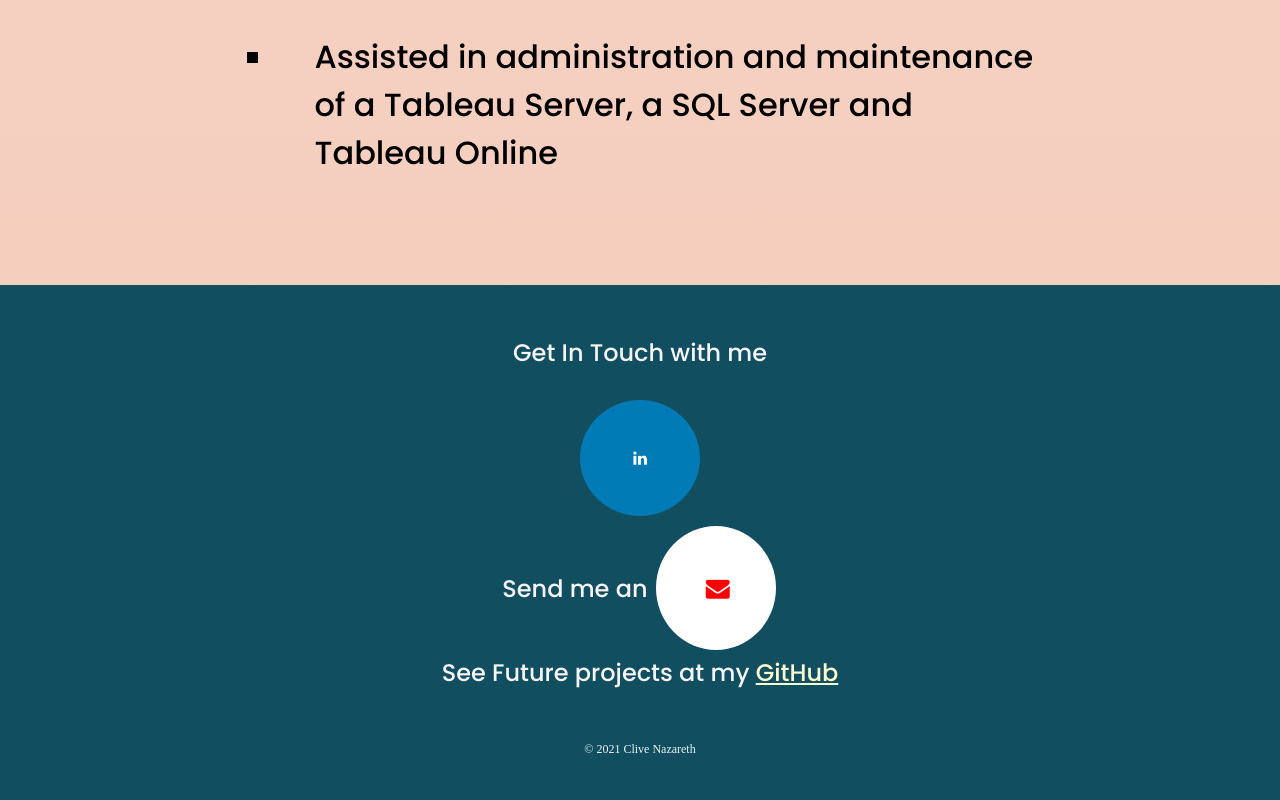
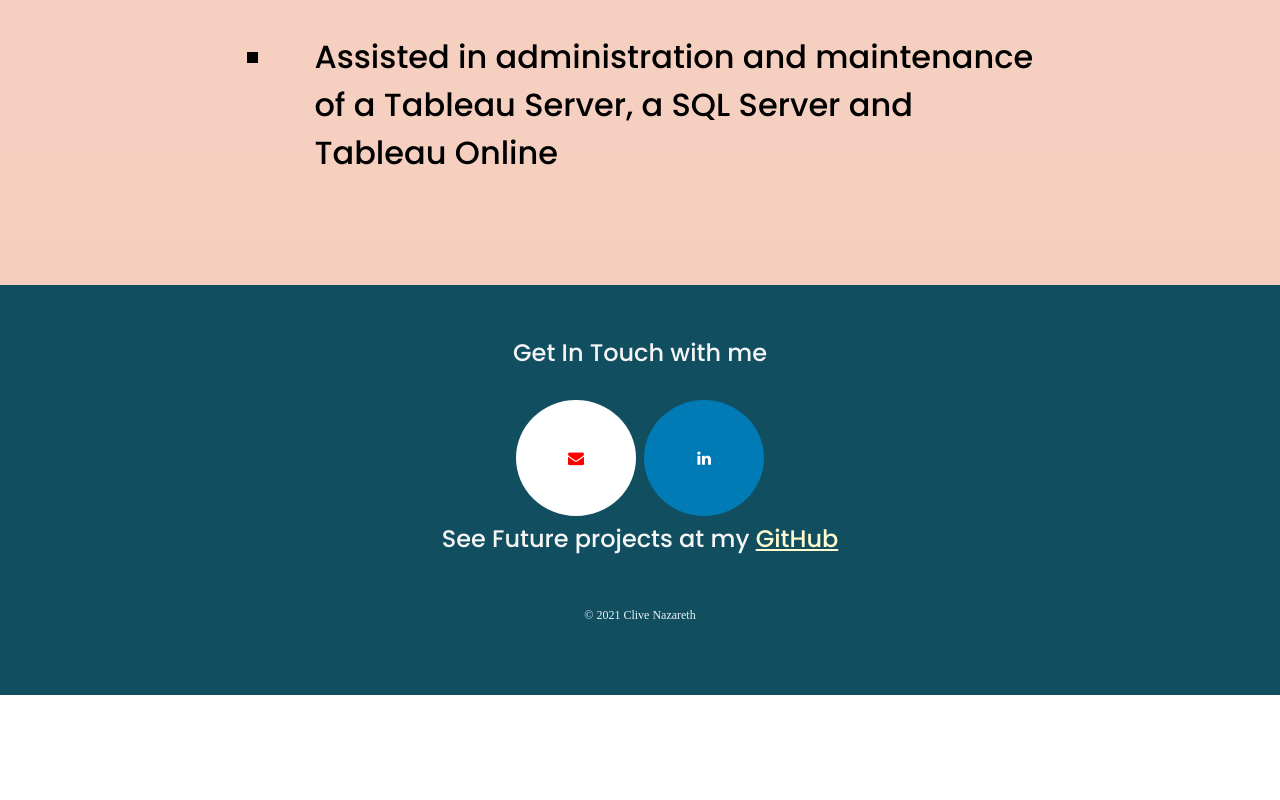
Before and after one commit to CliveLionelNazareth/cv, a plain HTML site: page index.html in a window 1280 px wide. Shown: the part 6348-7148 px from the top of the page. After the commit the page ends 7043 px from the top, so only its background shows below. Drawn offline with Linux system fonts and the light colour scheme.

Commit message:
Changed icons at the bottom to match the top

```diff
--- a/index.html
+++ b/index.html
@@ -135,8 +135,8 @@ Used https://www.fontpair.co/pairing/poppins-pt-serif as the font for this site
     <div class="bottom-container">
       <div class="contact-me">
         <h2 class="Get_in_Touch">Get In Touch with me</h2>
+        <a href="mailto:clive.lionel.nazareth@gmail.com" class="fa fa-envelope"></a>
         <a href="https://www.linkedin.com/in/clive-nazareth-321806128/" class="fa fa-linkedin"></a>
-        <p class="Social_Line">Send me an <a href="mailto:clive.lionel.nazareth@gmail.com" class="fa fa-envelope"></a></p>
         <p class="Social_Line"> <span></span> See Future projects at my <a href="https://github.com/CliveLionelNazareth" class="GitHub_Link">GitHub</a></p>
       </div>
 
```
